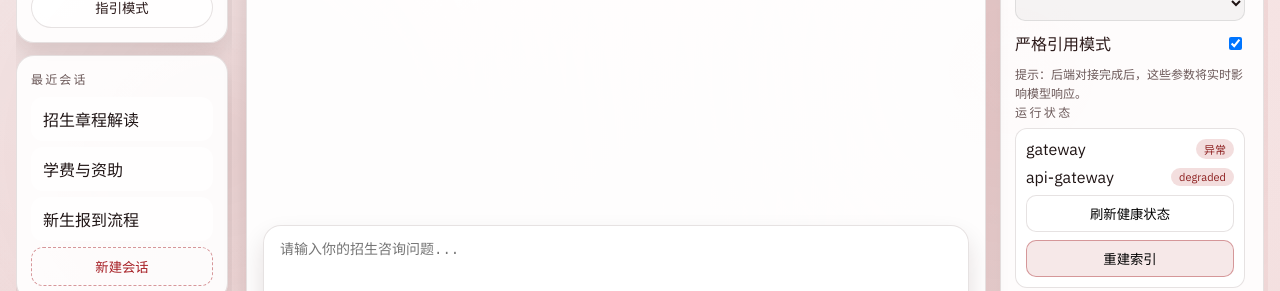
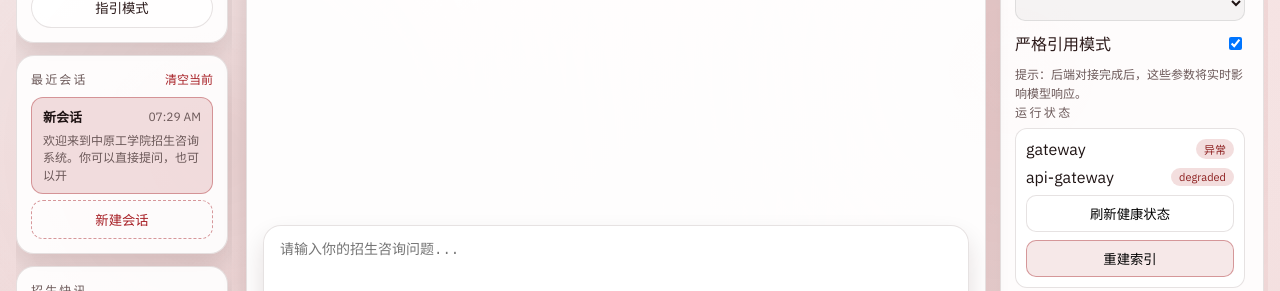
Before and after one commit to Ayn1631/Enrollment-Consultation-System, a Vue app in the folder frontend/: page / in a window 1280 px wide. Shown: the part 417-708 px from the top of the page. Built offline with nearby package versions, Linux system fonts and the light colour scheme; no server answers.

Commit message:
前端: 支持多会话切换

```diff
--- a/frontend/src/App.vue
+++ b/frontend/src/App.vue
@@ -12,6 +12,7 @@ import type {
   ChatMessage,
   ChatMode,
   ChatRequest,
+  ChatSession,
   FeatureFlag,
   FeatureMeta,
   HealthDependency,
@@ -21,16 +22,32 @@ import type {
 const { startStream } = useStream()
 
 const newId = () => (crypto?.randomUUID ? crypto.randomUUID() : `${Date.now()}-${Math.random()}`)
+const DEFAULT_SESSION_TITLE = '新会话'
 
-const messages = ref<ChatMessage[]>([
-  {
+const createWelcomeMessage = (): ChatMessage => ({
+  id: newId(),
+  role: 'assistant',
+  content: '欢迎来到中原工学院招生咨询系统。你可以直接提问，也可以开启工具模式获取更完整的答案。',
+  createdAt: new Date().toISOString()
+})
+
+const createSession = (): ChatSession => {
+  const now = new Date().toISOString()
+  return {
     id: newId(),
-    role: 'assistant',
-    content:
-      '欢迎来到中原工学院招生咨询系统。你可以直接提问，也可以开启工具模式获取更完整的答案。',
-    createdAt: new Date().toISOString()
+    sessionId: newId(),
+    title: DEFAULT_SESSION_TITLE,
+    createdAt: now,
+    updatedAt: now,
+    messages: [createWelcomeMessage()],
+    streamingText: '',
+    isStreaming: false,
+    latestDegradedFeatures: []
   }
-])
+}
+
+const sessions = ref<ChatSession[]>([createSession()])
+const activeSessionId = ref(sessions.value[0].id)
 
 const input = ref('')
 const selectedFeatures = ref<FeatureFlag[]>(['rag', 'citation_guard'])
@@ -51,13 +68,29 @@ const healthOverall = ref(true)
 const healthDependencies = ref<HealthDependency[]>([])
 const reindexInfo = ref('')
 const pageNotice = ref<{ type: 'info' | 'warning' | 'error'; message: string } | null>(null)
-
-const streamingText = ref('')
-const streaming = ref(false)
-const latestDegradedFeatures = ref<FeatureFlag[]>([])
 let cancelStream: (() => void) | null = null
 let pendingStreamText = ''
 let streamFlushHandle: number | null = null
+let currentStreamingSessionId: string | null = null
+
+const activeSession = computed(() => {
+  const matched = sessions.value.find((session) => session.id === activeSessionId.value)
+  if (matched) {
+    return matched
+  }
+  const fallback = sessions.value[0] ?? createSession()
+  if (!sessions.value.length) {
+    sessions.value = [fallback]
+  }
+  activeSessionId.value = fallback.id
+  return fallback
+})
+
+const messages = computed(() => activeSession.value.messages)
+const streamingText = computed(() => activeSession.value.streamingText)
+const streaming = computed(() => activeSession.value.isStreaming)
+const latestDegradedFeatures = computed(() => activeSession.value.latestDegradedFeatures)
+const anyStreaming = computed(() => sessions.value.some((session) => session.isStreaming))
 
 const modeLabel = computed(() => {
   if (mode.value === 'plan') return '规划执行'
@@ -66,6 +99,9 @@ const modeLabel = computed(() => {
 })
 
 const blockedReason = computed(() => {
+  if (anyStreaming.value && !activeSession.value.isStreaming) {
+    return '另一个会话正在生成回答，请等待这一轮结束后再继续发送。'
+  }
   if (selectedFeatures.value.includes('use_saved_skill') && !savedSkillId.value) {
     return '已启用“使用以往技能”，请选择一个历史技能后再发送。'
   }
@@ -146,10 +182,37 @@ onMounted(() => {
   void Promise.all([loadMeta(), refreshHealth()])
 })
 
+const getSessionById = (sessionId: string) => sessions.value.find((session) => session.id === sessionId) ?? null
+
+const touchSession = (sessionId: string) => {
+  const index = sessions.value.findIndex((session) => session.id === sessionId)
+  if (index === -1) return
+  const [session] = sessions.value.splice(index, 1)
+  if (!session) return
+  session.updatedAt = new Date().toISOString()
+  sessions.value.unshift(session)
+}
+
+const buildSessionTitle = (content: string) => {
+  const compact = content.trim().replace(/\s+/g, ' ')
+  if (!compact) return DEFAULT_SESSION_TITLE
+  return compact.length > 16 ? `${compact.slice(0, 16)}...` : compact
+}
+
 const flushStreamingText = () => {
   streamFlushHandle = null
   if (!pendingStreamText) return
-  streamingText.value += pendingStreamText
+  if (!currentStreamingSessionId) {
+    pendingStreamText = ''
+    return
+  }
+  const session = getSessionById(currentStreamingSessionId)
+  if (!session) {
+    pendingStreamText = ''
+    return
+  }
+  session.streamingText += pendingStreamText
+  touchSession(session.id)
   pendingStreamText = ''
 }
 
@@ -165,21 +228,29 @@ const drainStreamingBuffer = () => {
     streamFlushHandle = null
   }
   if (!pendingStreamText) return
-  streamingText.value += pendingStreamText
+  if (currentStreamingSessionId) {
+    const session = getSessionById(currentStreamingSessionId)
+    if (session) {
+      session.streamingText += pendingStreamText
+      touchSession(session.id)
+    }
+  }
   pendingStreamText = ''
 }
 
 const handleSend = async () => {
   const content = input.value.trim()
-  if (!content || streaming.value) return
+  const session = activeSession.value
+  if (!content || anyStreaming.value) return
   const selectionError = validateFeatureSelection(selectedFeatures.value, savedSkillId.value)
   if (selectionError) {
-    messages.value.push({
+    session.messages.push({
       id: newId(),
       role: 'system',
       content: selectionError,
       createdAt: new Date().toISOString()
     })
+    touchSession(session.id)
     return
   }
 
@@ -190,14 +261,20 @@ const handleSend = async () => {
     createdAt: new Date().toISOString()
   }
 
-  messages.value.push(userMessage)
+  session.messages.push(userMessage)
+  if (session.title === DEFAULT_SESSION_TITLE) {
+    session.title = buildSessionTitle(content)
+  }
+  touchSession(session.id)
   input.value = ''
-  streaming.value = true
-  streamingText.value = ''
+  session.isStreaming = true
+  session.streamingText = ''
+  session.latestDegradedFeatures = []
+  currentStreamingSessionId = session.id
 
   const request: ChatRequest = buildChatRequest({
-    sessionId: newId(),
-    messages: messages.value.map((msg) => ({ role: msg.role, content: msg.content })),
+    sessionId: session.sessionId,
+    messages: session.messages.map((msg) => ({ role: msg.role, content: msg.content })),
     features: selectedFeatures.value,
     mode: mode.value,
     stream: true,
@@ -223,17 +300,19 @@ const handleSend = async () => {
     trace_id?: string
   }) => {
     drainStreamingBuffer()
+    const targetSession = getSessionById(session.id)
+    if (!targetSession) return
     console.log('[App.handleSend] finalize', {
       done,
-      buffered_length: streamingText.value.length,
+      buffered_length: targetSession.streamingText.length,
       degraded_features: done?.degraded_features ?? []
     })
-    if (streamingText.value.trim()) {
-      latestDegradedFeatures.value = done?.degraded_features ?? []
-      messages.value.push({
+    if (targetSession.streamingText.trim()) {
+      targetSession.latestDegradedFeatures = done?.degraded_features ?? []
+      targetSession.messages.push({
         id: newId(),
         role: 'assistant',
-        content: streamingText.value.trim(),
+        content: targetSession.streamingText.trim(),
         createdAt: new Date().toISOString(),
         status: done?.status ?? 'ok',
         degradedFeatures: done?.degraded_features ?? [],
@@ -242,9 +321,13 @@ const handleSend = async () => {
         sources: done?.sources
       })
     }
-    streamingText.value = ''
-    streaming.value = false
+    targetSession.streamingText = ''
+    targetSession.isStreaming = false
+    touchSession(targetSession.id)
     cancelStream = null
+    if (currentStreamingSessionId === targetSession.id) {
+      currentStreamingSessionId = null
+    }
   }
 
   try {
@@ -260,14 +343,18 @@ const handleSend = async () => {
       },
       onError: (error) => {
         console.error('[App.handleSend] stream error', error)
-        latestDegradedFeatures.value = []
         const message = getErrorMessage(error, '系统连接异常，请稍后重试。')
-        messages.value.push({
+        const targetSession = getSessionById(session.id)
+        targetSession?.messages.push({
           id: newId(),
           role: 'system',
           content: message,
           createdAt: new Date().toISOString()
         })
+        if (targetSession) {
+          targetSession.latestDegradedFeatures = []
+          touchSession(targetSession.id)
+        }
         showNotice(message, 'error')
         finalize()
       }
@@ -275,13 +362,14 @@ const handleSend = async () => {
   } catch (error) {
     console.error('[App.handleSend] request error', error)
     const message = getErrorMessage(error, '无法连接后端服务，请检查接口配置。')
-    messages.value.push({
+    session.messages.push({
       id: newId(),
       role: 'system',
       content: message,
       createdAt: new Date().toISOString()
     })
-    latestDegradedFeatures.value = []
+    session.latestDegradedFeatures = []
+    touchSession(session.id)
     showNotice(message, 'error')
     finalize()
   }
@@ -296,6 +384,19 @@ const handleStop = () => {
 const toggleRightPanel = () => {
   rightOpen.value = !rightOpen.value
 }
+
+const handleCreateSession = () => {
+  const session = createSession()
+  sessions.value.unshift(session)
+  activeSessionId.value = session.id
+  input.value = ''
+}
+
+const handleSwitchSession = (sessionId: string) => {
+  if (activeSessionId.value === sessionId) return
+  activeSessionId.value = sessionId
+  pageNotice.value = null
+}
 </script>
 
 <template>
@@ -309,6 +410,10 @@ const toggleRightPanel = () => {
         v-model:savedSkillId="savedSkillId"
         :feature-options="featureOptions"
         :saved-skills="savedSkills"
+        :sessions="sessions"
+        :active-session-id="activeSessionId"
+        @switch-session="handleSwitchSession"
+        @create-session="handleCreateSession"
       />
 
       <main class="chat-area">
--- a/frontend/src/components/LeftSidebar.vue
+++ b/frontend/src/components/LeftSidebar.vue
@@ -1,7 +1,7 @@
 <script setup lang="ts">
 import ToolToggleGroup from './ToolToggleGroup.vue'
 import ModeSelector from './ModeSelector.vue'
-import type { ChatMode, FeatureFlag, FeatureMeta, SavedSkill } from '../types'
+import type { ChatMode, ChatSession, FeatureFlag, FeatureMeta, SavedSkill } from '../types'
 
 const props = defineProps<{
   features: FeatureFlag[]
@@ -9,12 +9,33 @@ const props = defineProps<{
   mode: ChatMode
   savedSkills: SavedSkill[]
   savedSkillId: string
+  sessions: ChatSession[]
+  activeSessionId: string
 }>()
 const emit = defineEmits<{
   (e: 'update:features', value: FeatureFlag[]): void
   (e: 'update:mode', value: ChatMode): void
   (e: 'update:savedSkillId', value: string): void
+  (e: 'switchSession', sessionId: string): void
+  (e: 'createSession'): void
+  (e: 'clearSession'): void
 }>()
+
+const formatSessionTime = (value: string) =>
+  new Date(value).toLocaleTimeString([], {
+    hour: '2-digit',
+    minute: '2-digit'
+  })
+
+const getSessionSummary = (session: ChatSession) => {
+  const lastMessage =
+    [...session.messages].reverse().find((item) => item.role !== 'system') ??
+    session.messages[session.messages.length - 1]
+  if (!lastMessage) {
+    return '暂无消息'
+  }
+  return lastMessage.content.trim().replace(/\s+/g, ' ').slice(0, 28) || '暂无消息'
+}
 </script>
 
 <template>
@@ -47,11 +68,27 @@ const emit = defineEmits<{
     </div>
 
     <div class="panel sessions">
-      <div class="panel-title">最近会话</div>
-      <div class="session">招生章程解读</div>
-      <div class="session">学费与资助</div>
-      <div class="session">新生报到流程</div>
-      <button class="new-session">新建会话</button>
+      <div class="panel-head">
+        <div class="panel-title">最近会话</div>
+        <button class="panel-link" type="button" @click="emit('clearSession')">清空当前</button>
+      </div>
+      <button
+        v-for="session in props.sessions"
+        :key="session.id"
+        type="button"
+        class="session"
+        :class="{ active: session.id === props.activeSessionId }"
+        @click="emit('switchSession', session.id)"
+      >
+        <div class="session-top">
+          <span class="session-title">{{ session.title }}</span>
+          <span class="session-time">{{ formatSessionTime(session.updatedAt) }}</span>
+        </div>
+        <div class="session-summary">
+          {{ session.isStreaming ? '正在生成回答...' : getSessionSummary(session) }}
+        </div>
+      </button>
+      <button class="new-session" type="button" @click="emit('createSession')">新建会话</button>
     </div>
 
     <div class="panel notice">
@@ -89,18 +126,71 @@ const emit = defineEmits<{
   letter-spacing: 0.18em;
 }
 
+.panel-head {
+  display: flex;
+  align-items: center;
+  justify-content: space-between;
+  gap: 8px;
+  margin-bottom: 10px;
+}
+
+.panel-head .panel-title {
+  margin-bottom: 0;
+}
+
+.panel-link {
+  border: none;
+  background: transparent;
+  color: var(--accent);
+  font-size: 12px;
+  cursor: pointer;
+  padding: 0;
+}
+
 .sessions .session {
+  width: 100%;
   padding: 9px 11px;
   border-radius: 12px;
   margin-bottom: 6px;
   background: rgba(255, 255, 255, 0.7);
-  border: 1px solid transparent;
+  border: 1px solid rgba(166, 30, 36, 0.08);
   transition: 0.2s ease;
+  text-align: left;
+  cursor: pointer;
 }
 
 .sessions .session:hover {
   border-color: rgba(166, 30, 36, 0.34);
   background: rgba(166, 30, 36, 0.1);
+}
+
+.sessions .session.active {
+  background: rgba(166, 30, 36, 0.14);
+  border-color: rgba(166, 30, 36, 0.38);
+}
+
+.session-top {
+  display: flex;
+  align-items: center;
+  justify-content: space-between;
+  gap: 8px;
+}
+
+.session-title {
+  color: var(--ink-0);
+  font-size: 13px;
+  font-weight: 600;
+}
+
+.session-time,
+.session-summary {
+  color: var(--ink-2);
+  font-size: 12px;
+}
+
+.session-summary {
+  margin-top: 6px;
+  line-height: 1.45;
 }
 
 .new-session {
```
Also changed, not shown: frontend/src/types.ts (+12 -0 lines).
